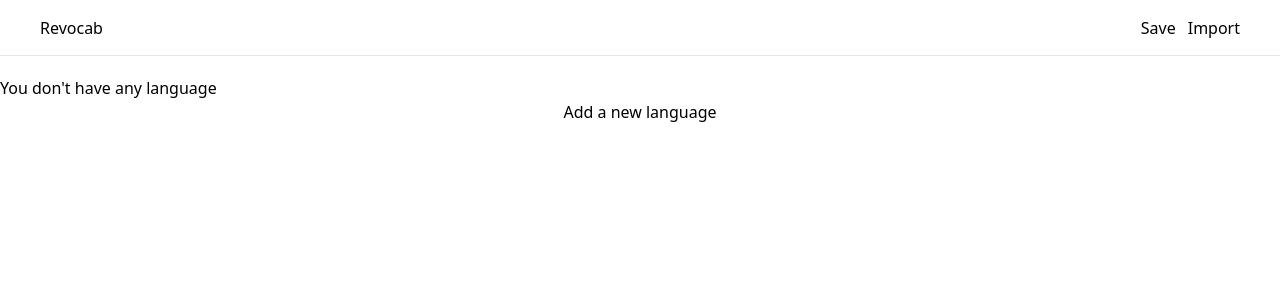
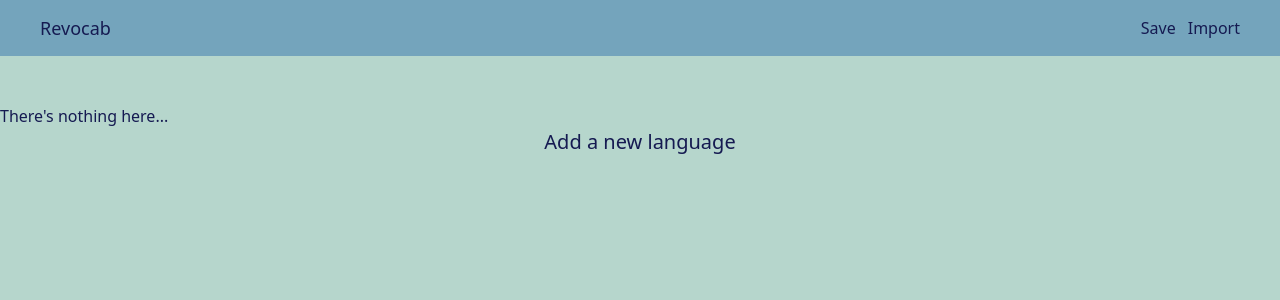
Before and after one commit to tofl/revocab, a Vue app: page / in a window 1280 px wide. Shown: the top 300 px of the page. Built offline with nearby package versions, Linux system fonts and the light colour scheme.

Commit message:
Added basic UI style

```diff
--- a/src/App.vue
+++ b/src/App.vue
@@ -1,6 +1,8 @@
 <template>
-  <TheHeader v-if="route.name !== 'practiceWords'" />
-  <RouterView />
+  <div class="bg-main-green min-h-screen text-main-dark">
+    <TheHeader v-if="route.name !== 'practiceWords'" />
+    <RouterView />
+  </div>
 </template>
 
 <script setup>
@@ -14,7 +16,6 @@ const languageStore = useLanguagesStore();
 if (!localStorage.getItem('data')) {
   localStorage.setItem('data', JSON.stringify({}));
 } else {
-  console.log('loaded App.vue');
   languageStore.$patch({
     data: JSON.parse(localStorage.getItem('data')),
   });
--- a/src/components/layout/TheHeader.vue
+++ b/src/components/layout/TheHeader.vue
@@ -1,7 +1,13 @@
 <template>
-  <header class="flex justify-between border-b h-14 items-center px-10">
+  <header class="h-14 px-10 bg-main-blue">
+    <div class="container flex justify-between items-center h-full">
       <div>
-      <RouterLink to="/">Revocab</RouterLink>
+        <RouterLink
+          to="/"
+          class="font-light text-lg"
+        >
+          Revocab
+        </RouterLink>
       </div>
 
       <div>
@@ -33,6 +39,7 @@
             </div>
           </form>
         </BaseDialog>
+      </div>
     </div>
   </header>
 </template>
@@ -68,3 +75,13 @@ function handleFile(e) {
   reader.readAsText(e.target.files[0]);
 }
 </script>
+
+<style scoped>
+button {
+  transition: 500ms ease-in-out;
+}
+
+button:hover {
+  transform: translateY(-5px);
+}
+</style>
--- a/src/components/words/WordList.vue
+++ b/src/components/words/WordList.vue
@@ -1,10 +1,10 @@
 <template>
     <table
       v-if="words.length > 0"
-      class="mx-auto"
+      class="text-lg text-center"
     >
-      <tr>
-        <th class="border-r border-b p-3">Word</th>
+      <tr class="sticky top-0 text-main-blue bg-main-green">
+        <th class="border-b p-3">Word</th>
         <th class="border-b p-3">Meaning</th>
       </tr>
 
@@ -14,7 +14,7 @@
         @mouseover="hoveredWord = word.id"
         @mouseleave="hoveredWord = ''"
       >
-        <td class="border-r border-b p-3">{{ word.word }}</td>
+        <td class="border-b p-3">{{ word.word }}</td>
         <td class="border-b p-3">{{ word.translation }}</td>
         <td class="w-14">
           <span
--- a/src/views/PickLanguage.vue
+++ b/src/views/PickLanguage.vue
@@ -1,22 +1,22 @@
 <template>
-  <BaseContainer class="mt-5">
+  <BaseContainer class="mt-12">
     <!-- List of languages -->
     <div
       v-if="languagesStore.languageCount > 0"
-      class="flex justify-around flex-wrap mb-10"
+      class="flex justify-around flex-col md:flex-row flex-wrap mb-10"
     >
       <div
-        class="border w-96 mb-8 px-4 cursor-pointer"
+        class="flex flex-col justify-around md:w-72 lg:w-96 xl:w-128 h-36 mx-5 mb-8 px-4 py-6 cursor-pointer bg-main-blue hover:-translate-y-1 transition-transform ease-in-out"
         v-for="language in languagesStore.allLanguages(true)"
         :key="language"
         @click="pickLanguage(language)"
       >
-        <p class="text-xl mb-2">{{ language }}</p>
-        <p>{{ categoryCount(language.toLowerCase()) }} • {{ wordCount(language.toLowerCase()) }}</p>
+        <p class="text-4xl font-bold mb-2">{{ language }}</p>
+        <p class="text-xl">{{ categoryCount(language.toLowerCase()) }} • {{ wordCount(language.toLowerCase()) }}</p>
       </div>
     </div>
     <div v-else>
-      <p>You don't have any language</p>
+      <p>There's nothing here...</p>
     </div>
 
     <!-- New language form -->
@@ -27,6 +27,7 @@
       <p
         @click="showNewLanguageForm = true"
         v-if="!showNewLanguageForm"
+        class="text-xl cursor-pointer"
       >
         Add a new language
       </p>
--- a/src/views/SelectedLanguage.vue
+++ b/src/views/SelectedLanguage.vue
@@ -1,10 +1,13 @@
 <template>
   <BaseContainer class="mt-5">
-    <div class="flex items-center">
-      <h1 class="text-5xl mr-2">{{ language }}</h1>
+    <div class="flex flex-col md:flex-row justify-around items-center md:items-start">
+      <div class="mb-8 md:sticky md:top-5">
+        <h1 class="text-8xl mb-4 text-main-blue">{{ language }}</h1>
 
+        <div class="flex justify-around mb-4 md:flex-col md:items-center">
+          <p>
             <button @click="startPractice">Practice</button>
-
+          </p>
           <form>
             <select v-model="selectedCategory">
               <option
@@ -18,10 +21,10 @@
           </form>
         </div>
 
-    <div class="flex">
+        <div class="flex md:flex-col md:items-center">
           <p
             @click="showNewWordDialog = true"
-        class="mr-3 cursor-pointer"
+            class="text-lg mr-3 md:mr-0 md:text-2xl cursor-pointer md:mb-5"
           >
             New word
           </p>
@@ -61,7 +64,7 @@
 
           <p
             @click="showNewCategoryDialog = true"
-        class="mr-3 cursor-pointer"
+            class="text-lg mr-3 md:mr-0 md:text-2xl cursor-pointer md:mb-5"
           >
             New category
           </p>
@@ -86,7 +89,7 @@
           <p
             v-if="languagesStore.categoryCount(language.toLowerCase()) > 0"
             @click="showDeleteCategoryDialog = true"
-        class="mr-3 cursor-pointer"
+            class="text-lg  md:text-2xl cursor-pointer md:mb-5"
           >
             Delete category
           </p>
@@ -120,11 +123,15 @@
             </form>
           </BaseDialog>
         </div>
+      </div>
 
+      <div>
         <WordList
           :language="language.toLowerCase()"
           :word-category="selectedCategory"
         />
+      </div>
+    </div>
   </BaseContainer>
 </template>
 
--- a/src/views/WordCard.vue
+++ b/src/views/WordCard.vue
@@ -1,5 +1,4 @@
 <template>
-  <BaseContainer>
     <div
       class="h-screen flex flex-col justify-between"
       @keydown="nextStep"
@@ -12,10 +11,10 @@
       </p>
 
       <div class="text-center">
-        <p class="text-7xl mb-7">{{ randomWord.word }}</p>
+        <p class="text-7xl md:text-9xl mb-7">{{ randomWord.word }}</p>
         <p
-          class="text-4xl"
-          :class="{'blur-lg': hideTranslation}"
+          class="text-4xl md:text-6xl text-main-blue"
+          :class="{'blur-md': hideTranslation}"
         >
           {{ randomWord.translation }}
         </p>
@@ -23,14 +22,12 @@
 
       <p class="p-4 mt-28 text-right">Press `Space` to continue</p>
     </div>
-  </BaseContainer>
 </template>
 
 <script setup>
 import { ref } from 'vue';
 import { useRoute, useRouter } from 'vue-router';
 import { useLanguagesStore } from '@/stores/languages';
-import BaseContainer from '@/components/ui/BaseContainer.vue';
 
 const languagesStore = useLanguagesStore();
 const route = useRoute();
--- a/tailwind.config.js
+++ b/tailwind.config.js
@@ -5,7 +5,16 @@ module.exports = {
     "./src/**/*.{vue,js,ts,jsx,tsx}",
   ],
   theme: {
-    extend: {},
+    extend: {
+      colors: {
+        'main-blue': '#74A4BC',
+        'main-green': '#B6D6CC',
+        'main-dark': '#151A51',
+      },
+      spacing: {
+        '128': '32rem',
+      },
+    },
   },
   plugins: [],
 }
```
Lines whose indentation alone changed are shown as unchanged.
